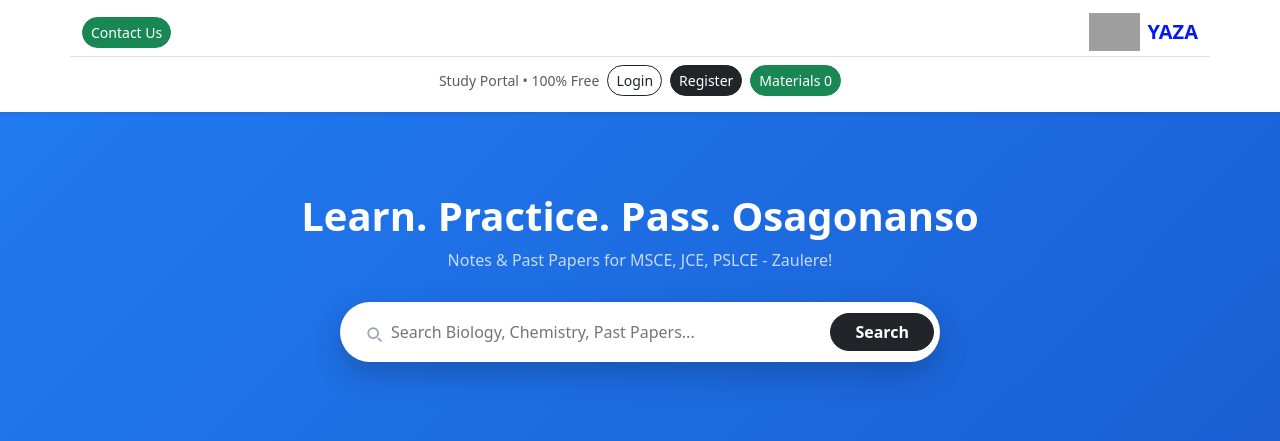
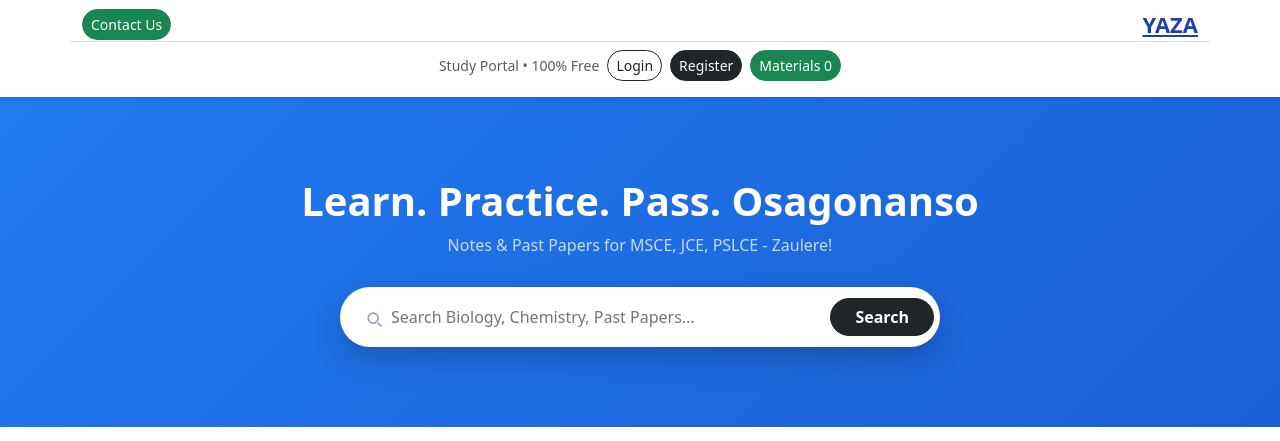
Before and after one commit to thomlivi8-stack/YAZA-project, a Django app: page / in a window 1280 px wide. Shown: the top 441 px of the page. Run offline with Django 5.2, Linux system fonts and the light colour scheme; data that the repository does not hold is empty; grey boxes are pictures that could not be loaded.

Commit message:
Remove logo, back to text

```diff
--- a/templates/home.html
+++ b/templates/home.html
@@ -62,8 +62,7 @@
         </a>
         <!-- RIGHT: Logo + YAZA -->
         <a class="navbar-brand fw-bold d-flex align-items-center gap-2 m-0" style="color:#0616f5;" href="{% url 'home' %}">
-            <img src="{% static 'images/yaza-logo.jpg' %}" style="height: 38px; width: auto;" alt="YAZA Logo">
-            YAZA
+           <a href="/" style="font-weight: bold; font-size: 22px; color: #1e40af;">YAZA</a>
         </a>
     </div>
     <div class="container d-flex justify-content-center align-items-center gap-2 py-2 border-top">
```
